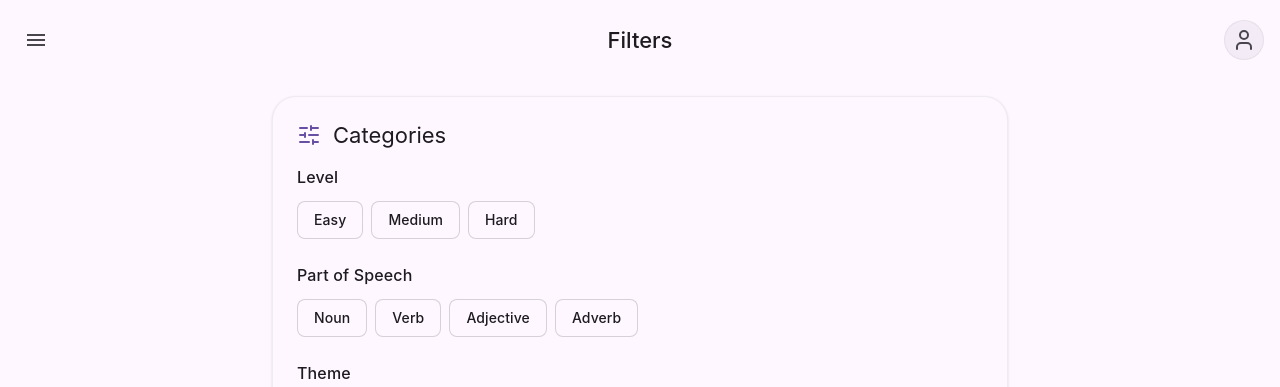
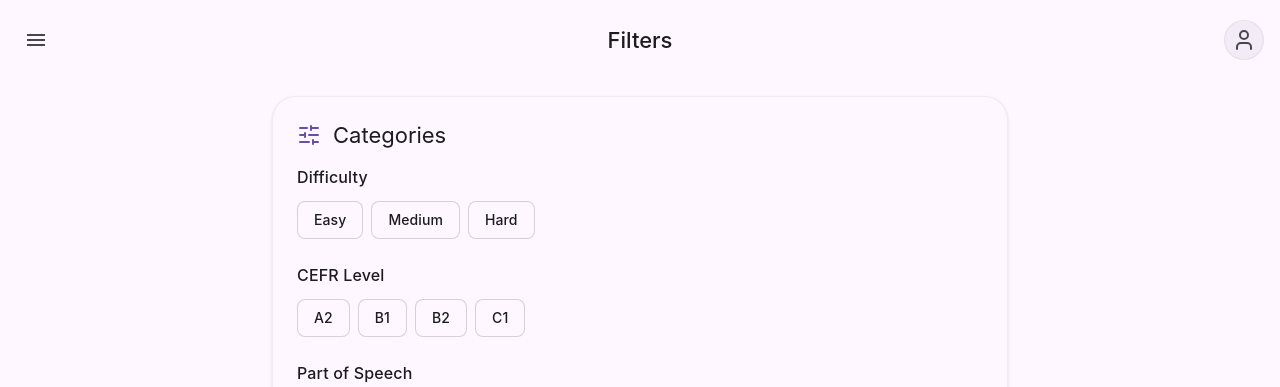
Before and after one commit to shafiullahcrazyman/Vocabify, a React (Vite) app: page /#/filter in a window 1280 px wide. Shown: the top 387 px of the page. Built offline with nearby package versions, Linux system fonts and the light colour scheme.

Commit message:
Add files via upload

```diff
--- a/src/screens/Filter.tsx
+++ b/src/screens/Filter.tsx
@@ -19,22 +19,29 @@ export const Filter: React.FC = () => {
 
   const handleClearFilters = () => {
     triggerHaptic(settings.hapticsEnabled);
-    updateFilters({ level: [], pos: [], letter: [], theme: [] });
+    updateFilters({ level: [], cefr: [], pos: [], letter: [], theme: [] }); // <-- Added cefr here
   };
 
   const levels = ['easy', 'medium', 'hard'];
   const pos = ['noun', 'verb', 'adjective', 'adverb'];
   const letters = Array.from({ length: 26 }, (_, i) => String.fromCharCode(65 + i));
 
-  // Dynamically extract unique themes from the words data
+  // Dynamically extract unique Themes
   const dynamicThemes = useMemo(() => {
     const themesSet = new Set<string>();
     words.forEach(word => {
-      if (word.theme) {
-        themesSet.add(word.theme);
-      }
+      if (word.theme) themesSet.add(word.theme);
     });
     return Array.from(themesSet).sort();
+  }, [words]);
+
+  // Dynamically extract unique CEFR Levels (A1, A2, B1, etc.)
+  const dynamicCEFR = useMemo(() => {
+    const cefrSet = new Set<string>();
+    words.forEach(word => {
+      if (word.cefr) cefrSet.add(word.cefr);
+    });
+    return Array.from(cefrSet).sort(); // Sorts them alphabetically
   }, [words]);
 
   const FilterSection = ({ title, category, options }: { title: string, category: keyof typeof filters, options: string[] }) => (
@@ -53,7 +60,7 @@ export const Filter: React.FC = () => {
                   : 'bg-surface border-outline/30 text-on-surface hover:bg-surface-variant'
               }`}
             >
-              <span className="capitalize">{opt}</span>
+              <span className={category === 'cefr' ? 'uppercase' : 'capitalize'}>{opt}</span>
             </button>
           );
         })}
@@ -78,7 +85,14 @@ export const Filter: React.FC = () => {
             <SlidersHorizontal className="w-6 h-6 mr-3 text-primary" />
             <h2 className="m3-title-large">Categories</h2>
           </div>
-          <FilterSection title="Level" category="level" options={levels} />
+
+          <FilterSection title="Difficulty" category="level" options={levels} />
+
+          {/* CEFR Dynamic Filter Section */}
+          {dynamicCEFR.length > 0 && (
+            <FilterSection title="CEFR Level" category="cefr" options={dynamicCEFR} />
+          )}
+
           <FilterSection title="Part of Speech" category="pos" options={pos} />
 
           {/* Dynamic Themes Section */}
```
